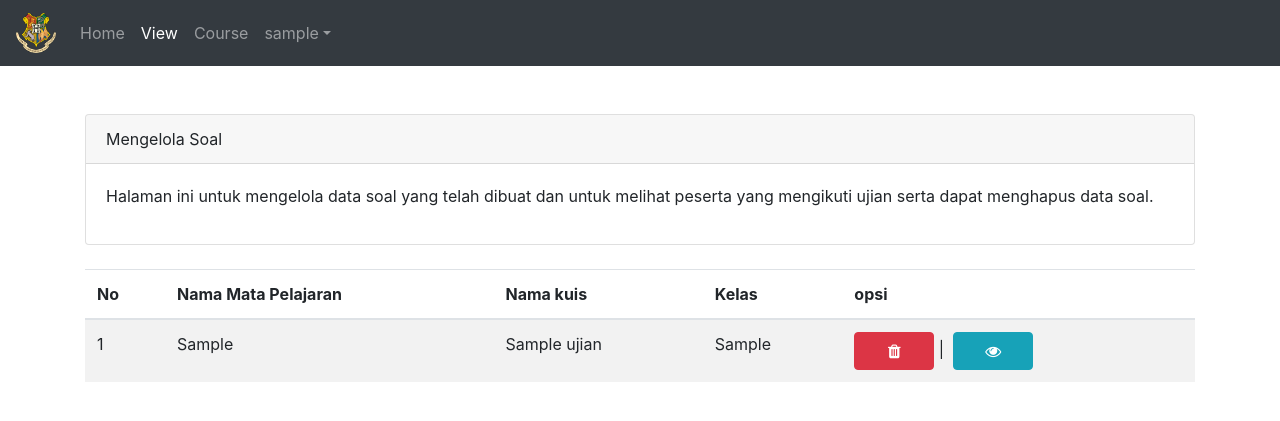
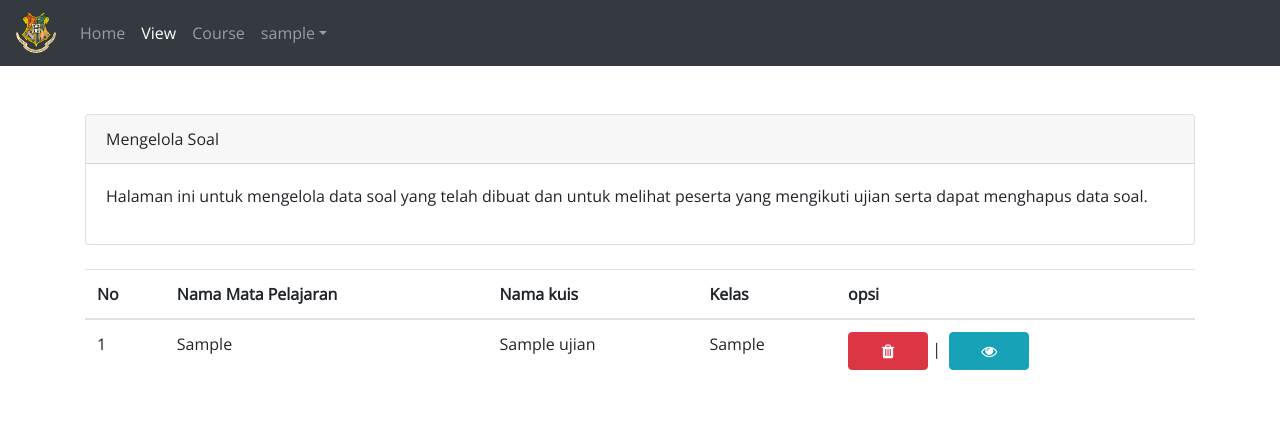
Before and after one commit to NaufalAhmadRiefyan/Sistem-ujian-online-SMAN48-Jakarta-Timur, a PHP site: page /staff/view.php in a window 1280 px wide. Shown: the top 421 px of the page. Run offline with PHP 8.4, Linux system fonts and the light colour scheme; the visitor is signed in with stand-in values (Sample User, id 1); tables that the repository leaves empty or names only in its code hold one stand-in row (values such as "Sample post").

Commit message:
Update view.php

```diff
--- a/staff/view.php
+++ b/staff/view.php
@@ -39,16 +39,14 @@ $data = mysqli_query($conn, "SELECT * FROM ujian WHERE id_staff = '$id_staff' ")
   <!-- Material Icon Font -->
   <link rel="stylesheet" type="text/css" href="asset/font/css/fontello.css">
 
-
-
-  <!-- HTML5 shim and Respond.js for IE8 support of HTML5 elements and media queries -->
-  <!-- WARNING: Respond.js doesn't work if you view the page via file:// -->
-  <!--[if lt IE 9]>
-      <script src="https://oss.maxcdn.com/html5shiv/3.7.3/html5shiv.min.js"></script>
-      <script src="https://oss.maxcdn.com/respond/1.4.2/respond.min.js"></script>
-    <![endif]-->
+  <!-- Font -->
+  <link href="https://fonts.googleapis.com/css?family=Open+Sans&display=swap" rel="stylesheet">
 
 <style>
+  body
+  {
+    font-family: 'Open Sans', sans-serif;
+  }
   .tombol
   {
     width: 80px;
@@ -123,7 +121,7 @@ $data = mysqli_query($conn, "SELECT * FROM ujian WHERE id_staff = '$id_staff' ")
     <div class="row">
       <div class="col-lg">
         <div class="table-responsive-lg">
-          <table class="table table-striped">
+          <table class="table table-hover">
             <thead>
               <tr>
                 <th>No</th>
```
